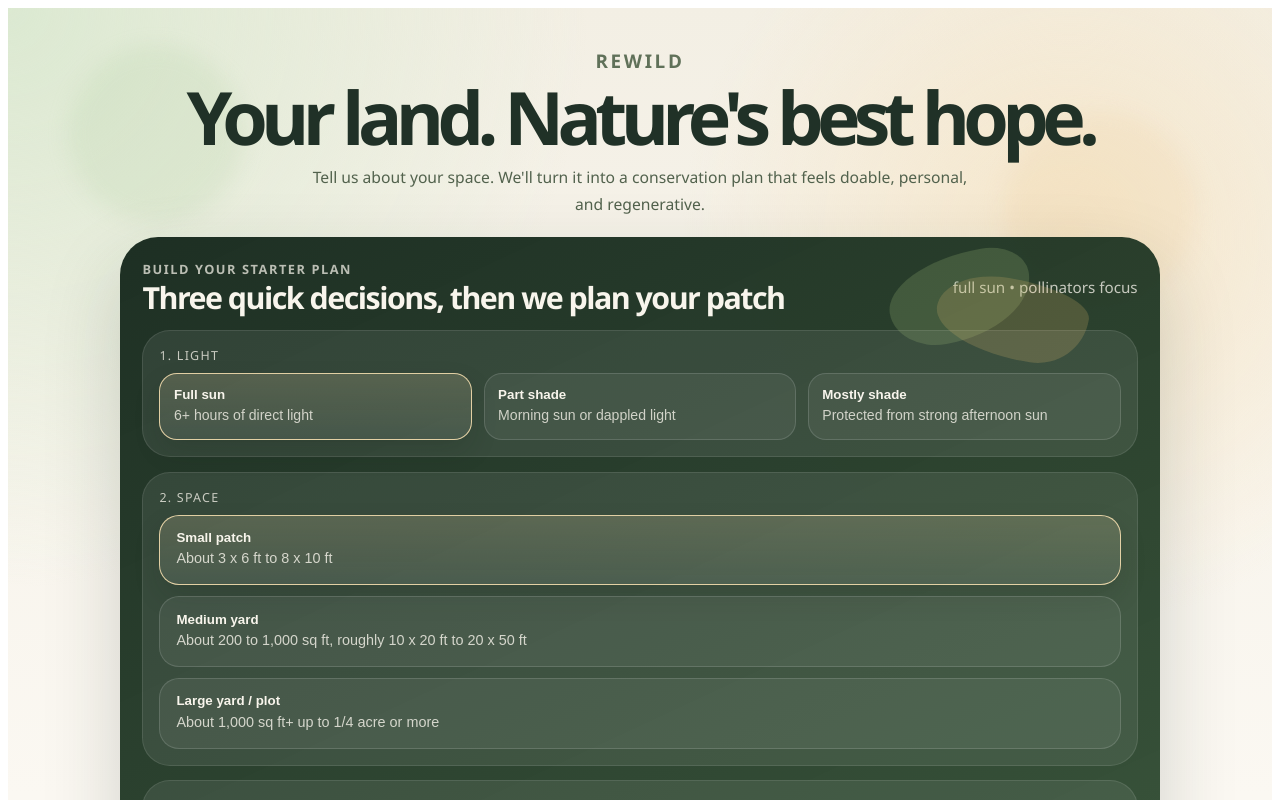
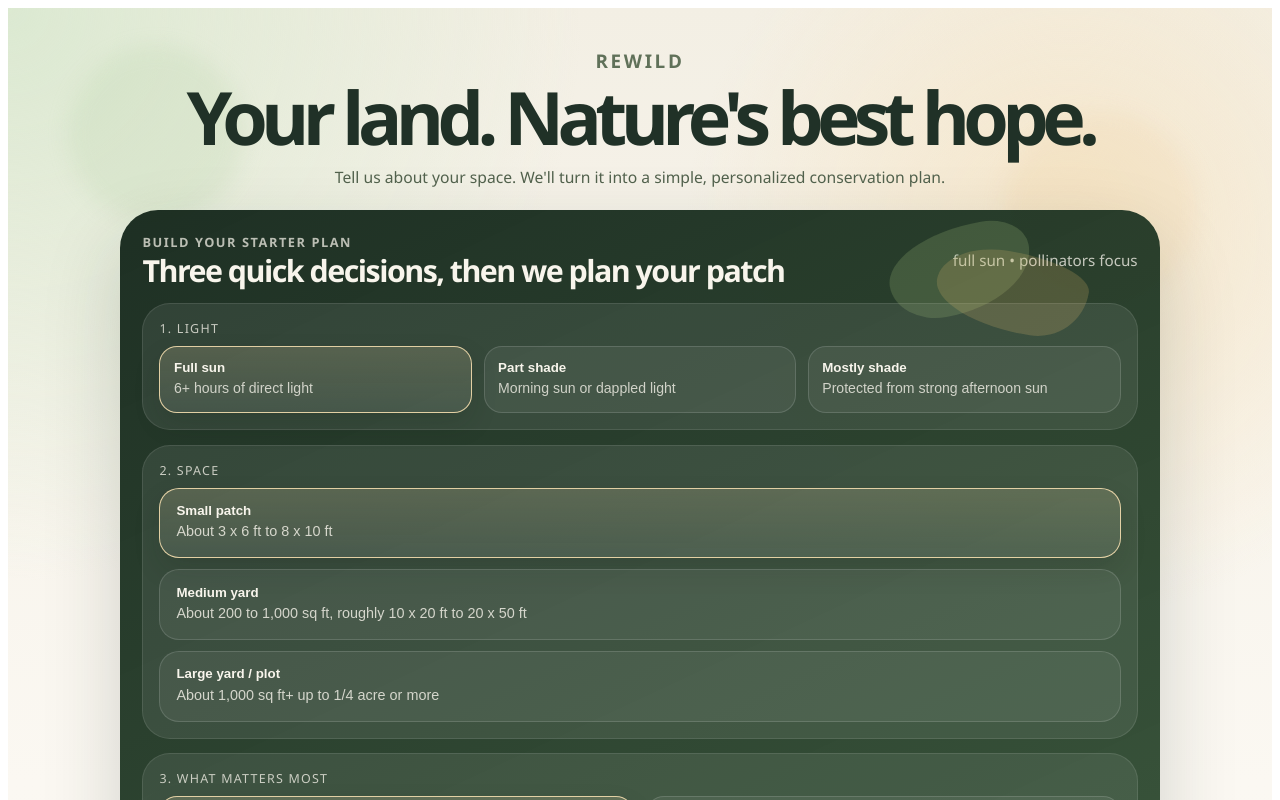
Before and after one commit to colleen-mcclowry/rewild-site, a Next.js app: page / in a window 1280 px wide. Shown: the top 800 px of the page. Built offline with nearby package versions, Linux system fonts and the light colour scheme.

Commit message:
Simplify homepage subheader copy

```diff
--- a/pages/index.tsx
+++ b/pages/index.tsx
@@ -205,8 +205,8 @@ export default function Home() {
               color: "#52624d",
             }}
           >
-            Tell us about your space. We&apos;ll turn it into a conservation plan that
-            feels doable, personal, and regenerative.
+            Tell us about your space. We&apos;ll turn it into a simple, personalized
+            conservation plan.
           </p>
         </section>
 
```
